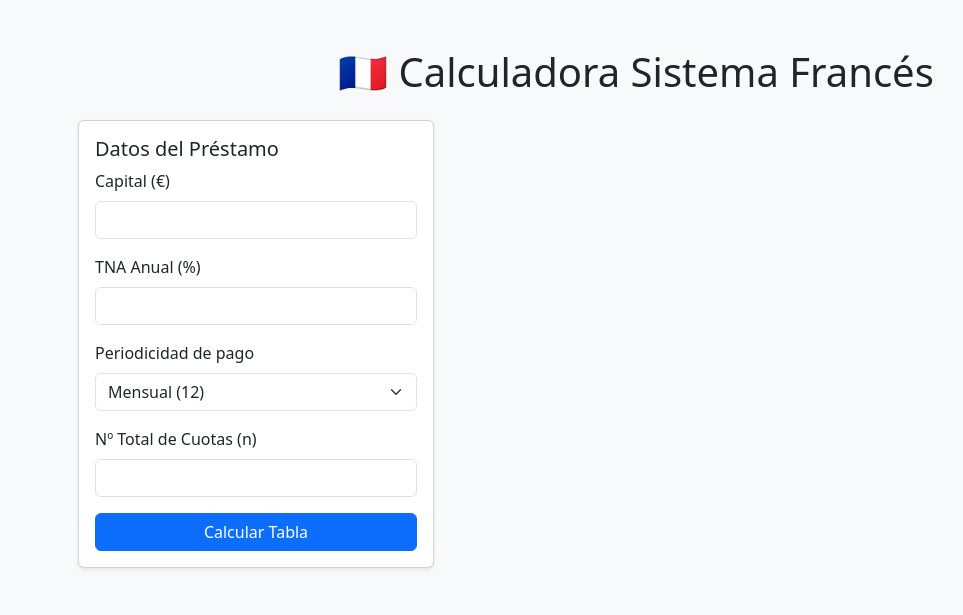
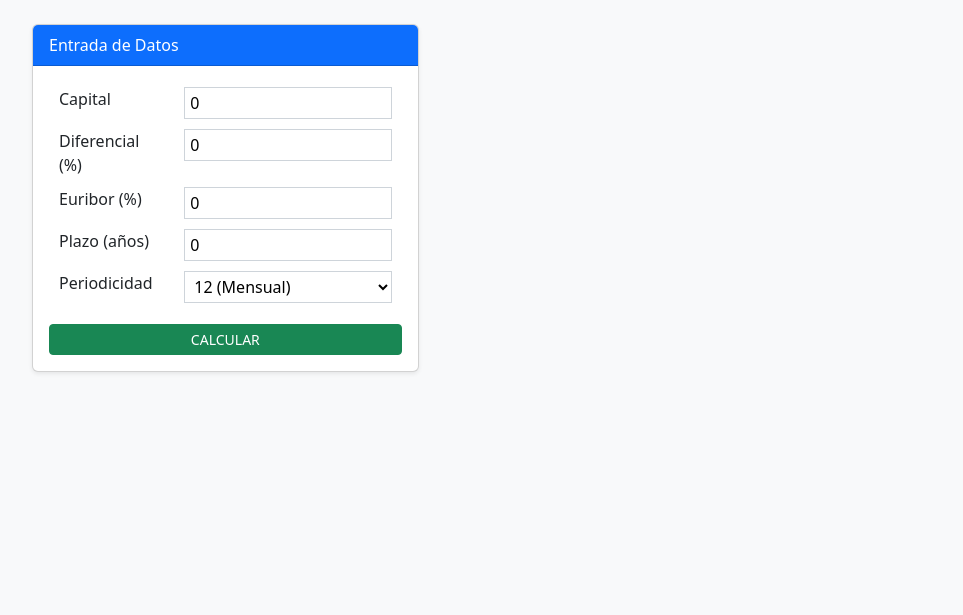
Before and after one commit to cajial/Amortizacion, a PHP site: page / in a window 1280 px wide. Shown: the top 615 px of the page, without its empty margins (4-967 px from the left). Run offline with PHP 8.4, Linux system fonts and the light colour scheme.

Commit message:
amortizacion-final

```diff
--- a/index.php
+++ b/index.php
@@ -1,64 +1,92 @@
 <?php
-// Inicializar variables
+// Inicializar variables para evitar warnings en la primera carga
 $cuadro = [];
-$cuota = 0;
+$datos_calculados = [];
 $error = "";
 
+// Valores por defecto (basados en tu imagen)
+$capital = $_POST['capital'] ?? 0;
+$euribor = $_POST['euribor'] ?? 0;
+$diferencial = $_POST['diferencial'] ?? 0;
+$plazo_anios = $_POST['plazo'] ?? 0;
+$periodicidad = $_POST['periodicidad'] ?? 12;
+
 if ($_SERVER["REQUEST_METHOD"] == "POST") {
-    // 1. Recogida y sanitización de datos
+    // 1. Sanitización de entradas
     $capital = filter_input(INPUT_POST, 'capital', FILTER_VALIDATE_FLOAT);
-    $tna = filter_input(INPUT_POST, 'tna', FILTER_VALIDATE_FLOAT);
+    $euribor = filter_input(INPUT_POST, 'euribor', FILTER_VALIDATE_FLOAT);
+    $diferencial = filter_input(INPUT_POST, 'diferencial', FILTER_VALIDATE_FLOAT);
+    $plazo_anios = filter_input(INPUT_POST, 'plazo', FILTER_VALIDATE_FLOAT);
     $periodicidad = filter_input(INPUT_POST, 'periodicidad', FILTER_VALIDATE_INT);
-    $n_cuotas = filter_input(INPUT_POST, 'n', FILTER_VALIDATE_INT);
 
-    if ($capital > 0 && $tna >= 0 && $periodicidad > 0 && $n_cuotas > 0) {
-        // 2. Cálculos Sistema Francés
-        // i = Tasa del periodo (TNA / 100 / periodicidad)
-        $i = ($tna / 100) / $periodicidad;
+    if ($capital > 0 && $plazo_anios > 0 && $periodicidad > 0) {
+        // 2. Cálculos intermedios (replicando tu tabla superior)
+        $tna = $euribor + $diferencial;             // TNA total
+        $n_cuotas = $plazo_anios * $periodicidad;   // Total cuotas (15 * 12 = 180)
+        $i_anual = $tna / 100;
+        $i_periodo = $i_anual / $periodicidad;      // Int. Cuota (0.03 / 12 = 0.0025)
 
-        // Fórmula de la cuota (A): A = C * (i * (1 + i)^n) / ((1 + i)^n - 1)
-        // Si la tasa es 0, la división es directa.
-        if ($i == 0) {
+        // Cálculo de Cuota (Sistema Francés)
+        if ($i_periodo == 0) {
              $cuota = $capital / $n_cuotas;
         } else {
-             $cuota = $capital * ($i * pow(1 + $i, $n_cuotas)) / (pow(1 + $i, $n_cuotas) - 1);
+             // Fórmula: C * (i * (1+i)^n) / ((1+i)^n - 1)
+             $cuota = $capital * ($i_periodo * pow(1 + $i_periodo, $n_cuotas)) / (pow(1 + $i_periodo, $n_cuotas) - 1);
         }
+
+        // Guardamos datos calculados para mostrar en la "tabla superior"
+        $datos_calculados = [
+            'tna' => $tna,
+            'n_cuotas' => $n_cuotas,
+            'int_cuota' => $i_periodo,
+            'cuota_teorica' => $cuota
+        ];
 
         // 3. Generación del Cuadro de Amortización
         $saldo_pendiente = $capital;
 
+        // Fila 0 (inicial)
+        $cuadro[] = [
+            'periodo' => 0,
+            'interes' => 0,
+            'amortizacion' => 0,
+            'saldo' => $saldo_pendiente
+        ];
+
         for ($k = 1; $k <= $n_cuotas; $k++) {
-            // Interés del periodo: Saldo anterior * i
-            $interes = round($saldo_pendiente * $i, 2); // Redondeo bancario estándar a 2 decimales
+            $interes = $saldo_pendiente * $i_periodo;
+            $amortizacion_capital = $cuota - $interes;
 
-            // Amortización de capital: Cuota - Interés
-            // En la última cuota, ajustamos para evitar decimales sueltos
+            // Ajuste última cuota para cuadrar a 0 exacto
             if ($k == $n_cuotas) {
                 $amortizacion_capital = $saldo_pendiente;
-                $cuota = $amortizacion_capital + $interes; // Ajuste final leve de la última cuota
+                $cuota_real = $amortizacion_capital + $interes;
             } else {
-                $amortizacion_capital = round($cuota - $interes, 2);
+                $cuota_real = $cuota;
             }
 
             $saldo_pendiente -= $amortizacion_capital;
 
-            // Guardar fila
             $cuadro[] = [
                 'periodo' => $k,
-                'cuota' => $cuota,
+                'cuota' => $cuota_real,
                 'interes' => $interes,
                 'amortizacion' => $amortizacion_capital,
-                'saldo' => max(0, $saldo_pendiente) // Evitar -0.00
+                'saldo' => max(0, $saldo_pendiente)
             ];
         }
     } else {
-        $error = "Por favor, introduce valores válidos mayores a cero.";
+        $error = "Por favor, revisa que los valores numéricos sean positivos.";
     }
 }
 
-// Función auxiliar para formato moneda europeo (ej: 1.234,56)
+// Función de formateo para coincidir con tu imagen (3 decimales, coma como separador decimal)
 function fmt($num) {
-    return number_format($num, 2, ',', '.');
+    return number_format($num, 3, ',', '.');
+}
+// Función para porcentajes
+function fmt_pct($num) {
+    return number_format($num, 2, ',', '.') . ' %';
 }
 ?>
 
@@ -66,81 +94,111 @@ function fmt($num) {
 <html lang="es">
 <head>
     <meta charset="UTF-8">
-    <meta name="viewport" content="width=device-width, initial-scale=1.0">
-    <title>Calculadora Amortización Francés</title>
+    <title>Simulador Hipoteca - Estilo Excel</title>
     <link href="https://cdn.jsdelivr.net/npm/bootstrap@5.3.0/dist/css/bootstrap.min.css" rel="stylesheet">
+    <style>
+        .tabla-resumen td { padding: 5px 10px; }
+        .bg-excel { background-color: #f8f9fa; border: 1px solid #dee2e6; }
+        .input-excel { border: 1px solid #ced4da; background-color: #fff; padding: 3px 5px; width: 100%; }
+    </style>
 </head>
-<body class="bg-light">
-    <div class="container py-5">
-        <h1 class="mb-4 text-center">🇫🇷 Calculadora Sistema Francés</h1>
+<body class="p-4 bg-light">
+    <div class="container-fluid">
+        <div class="row">
+            <div class="col-md-5 col-lg-4">
+                <div class="card shadow-sm mb-4">
+                    <div class="card-header bg-primary text-white">Entrada de Datos</div>
+                    <div class="card-body">
+                        <?php if ($error): ?><div class="alert alert-danger py-1"><?= $error ?></div><?php endif; ?>
 
-        <div class="row">
-            <div class="col-md-4">
-                <div class="card shadow-sm">
-                    <div class="card-body">
-                        <h5 class="card-title">Datos del Préstamo</h5>
-                        <?php if ($error): ?>
-                            <div class="alert alert-danger"><?= $error ?></div>
-                        <?php endif; ?>
                         <form method="POST" action="">
-                            <div class="mb-3">
-                                <label class="form-label">Capital (€)</label>
-                                <input type="number" step="0.01" name="capital" class="form-control" required value="<?= $_POST['capital'] ?? '' ?>">
-                            </div>
-                            <div class="mb-3">
-                                <label class="form-label">TNA Anual (%)</label>
-                                <input type="number" step="0.01" name="tna" class="form-control" required value="<?= $_POST['tna'] ?? '' ?>">
-                            </div>
-                            <div class="mb-3">
-                                <label class="form-label">Periodicidad de pago</label>
-                                <select name="periodicidad" class="form-select">
-                                    <option value="12" <?= (isset($_POST['periodicidad']) && $_POST['periodicidad'] == 12) ? 'selected' : '' ?>>Mensual (12)</option>
-                                    <option value="4" <?= (isset($_POST['periodicidad']) && $_POST['periodicidad'] == 4) ? 'selected' : '' ?>>Trimestral (4)</option>
-                                    <option value="3" <?= (isset($_POST['periodicidad']) && $_POST['periodicidad'] == 3) ? 'selected' : '' ?>>Cuatrimestral (3)</option>
-                                    <option value="2" <?= (isset($_POST['periodicidad']) && $_POST['periodicidad'] == 2) ? 'selected' : '' ?>>Semestral (2)</option>
-                                    <option value="1" <?= (isset($_POST['periodicidad']) && $_POST['periodicidad'] == 1) ? 'selected' : '' ?>>Anual (1)</option>
+                            <table class="table table-borderless tabla-resumen mb-0">
+                                <tr>
+                                    <td><label>Capital</label></td>
+                                    <td><input type="number" step="0.01" name="capital" class="input-excel" value="<?= $capital ?>"></td>
+                                </tr>
+                                <tr>
+                                    <td><label>Diferencial (%)</label></td>
+                                    <td><input type="number" step="0.01" name="diferencial" class="input-excel" value="<?= $diferencial ?>"></td>
+                                </tr>
+                                <tr>
+                                    <td><label>Euribor (%)</label></td>
+                                    <td><input type="number" step="0.01" name="euribor" class="input-excel" value="<?= $euribor ?>"></td>
+                                </tr>
+                                <tr>
+                                    <td><label>Plazo (años)</label></td>
+                                    <td><input type="number" step="1" name="plazo" class="input-excel" value="<?= $plazo_anios ?>"></td>
+                                </tr>
+                                <tr>
+                                    <td><label>Periodicidad</label></td>
+                                    <td>
+                                        <select name="periodicidad" class="input-excel">
+                                            <option value="12" <?= $periodicidad == 12 ? 'selected' : '' ?>>12 (Mensual)</option>
+                                            <option value="4" <?= $periodicidad == 4 ? 'selected' : '' ?>>4 (Trimestral)</option>
+                                            <option value="2" <?= $periodicidad == 2 ? 'selected' : '' ?>>2 (Semestral)</option>
+                                            <option value="1" <?= $periodicidad == 1 ? 'selected' : '' ?>>1 (Anual)</option>
                                         </select>
-                            </div>
-                            <div class="mb-3">
-                                <label class="form-label">Nº Total de Cuotas (n)</label>
-                                <input type="number" name="n" class="form-control" required value="<?= $_POST['n'] ?? '' ?>">
-                            </div>
-                            <button type="submit" class="btn btn-primary w-100">Calcular Tabla</button>
+                                    </td>
+                                </tr>
+                            </table>
+                            <button type="submit" class="btn btn-sm btn-success w-100 mt-3">CALCULAR</button>
                         </form>
                     </div>
                 </div>
+
+                <?php if ($_SERVER["REQUEST_METHOD"] == "POST" && !$error): ?>
+                <div class="card shadow-sm bg-excel">
+                    <div class="card-body p-0">
+                        <table class="table table-sm table-borderless tabla-resumen mb-0">
+                            <tr class="border-bottom">
+                                <td><strong>TNA Total</strong> (Eur+Dif)</td>
+                                <td class="text-end"><?= fmt_pct($datos_calculados['tna']) ?></td>
+                            </tr>
+                             <tr>
+                                <td>Int. Cuota (Periodo)</td>
+                                <td class="text-end"><?= number_format($datos_calculados['int_cuota'], 6, ',', '.') ?></td>
+                            </tr>
+                            <tr>
+                                <td>Total cuotas (n)</td>
+                                <td class="text-end"><?= $datos_calculados['n_cuotas'] ?></td>
+                            </tr>
+                            <tr class="bg-warning bg-opacity-10">
+                                <td><strong>CUOTA</strong></td>
+                                <td class="text-end fs-5"><strong><?= fmt($datos_calculados['cuota_teorica']) ?></strong></td>
+                            </tr>
+                        </table>
+                    </div>
+                </div>
+                <?php endif; ?>
             </div>
 
-            <div class="col-md-8">
+            <div class="col-md-7 col-lg-8">
                 <?php if (!empty($cuadro)): ?>
                     <div class="card shadow-sm">
-                        <div class="card-body">
-                            <h4 class="text-success">Cuota Teórica: <?= fmt($cuadro[0]['cuota']) ?> €</h4>
-                            <hr>
-                            <div class="table-responsive" style="max-height: 600px; overflow-y: auto;">
-                                <table class="table table-striped table-hover table-sm">
-                                    <thead class="table-dark sticky-top">
+                        <div class="card-header">Cuadro de Amortización</div>
+                        <div class="table-responsive" style="max-height: 80vh; overflow-y: auto;">
+                            <table class="table table-striped table-hover table-sm text-end" style="font-family: monospace;">
+                                <thead class="table-light sticky-top">
                                     <tr>
-                                            <th>#</th>
+                                        <th class="text-center">N.º cuota</th>
                                         <th>Cuota Total</th>
-                                            <th>Intereses</th>
-                                            <th>Amortización Capital</th>
+                                        <th>Interés</th>
+                                        <th>Amortización</th>
                                         <th>Capital Pendiente</th>
                                     </tr>
                                 </thead>
                                 <tbody>
                                     <?php foreach ($cuadro as $fila): ?>
-                                            <tr>
-                                                <td><?= $fila['periodo'] ?></td>
-                                                <td><?= fmt($fila['cuota']) ?></td>
-                                                <td class="text-danger"><?= fmt($fila['interes']) ?></td>
-                                                <td class="text-success"><?= fmt($fila['amortizacion']) ?></td>
-                                                <td><strong><?= fmt($fila['saldo']) ?></strong></td>
+                                        <tr class="<?= $fila['periodo'] == 0 ? 'table-secondary fw-bold' : '' ?>">
+                                            <td class="text-center"><?= $fila['periodo'] ?></td>
+                                            <td><?= ($fila['periodo'] > 0) ? fmt($fila['cuota']) : '-' ?></td>
+                                            <td><?= fmt($fila['interes']) ?></td>
+                                            <td><?= fmt($fila['amortizacion']) ?></td>
+                                            <td><?= fmt($fila['saldo']) ?></td>
                                         </tr>
                                     <?php endforeach; ?>
                                 </tbody>
                             </table>
-                            </div>
                         </div>
                     </div>
                 <?php endif; ?>
```
Lines whose indentation alone changed are shown as unchanged.
